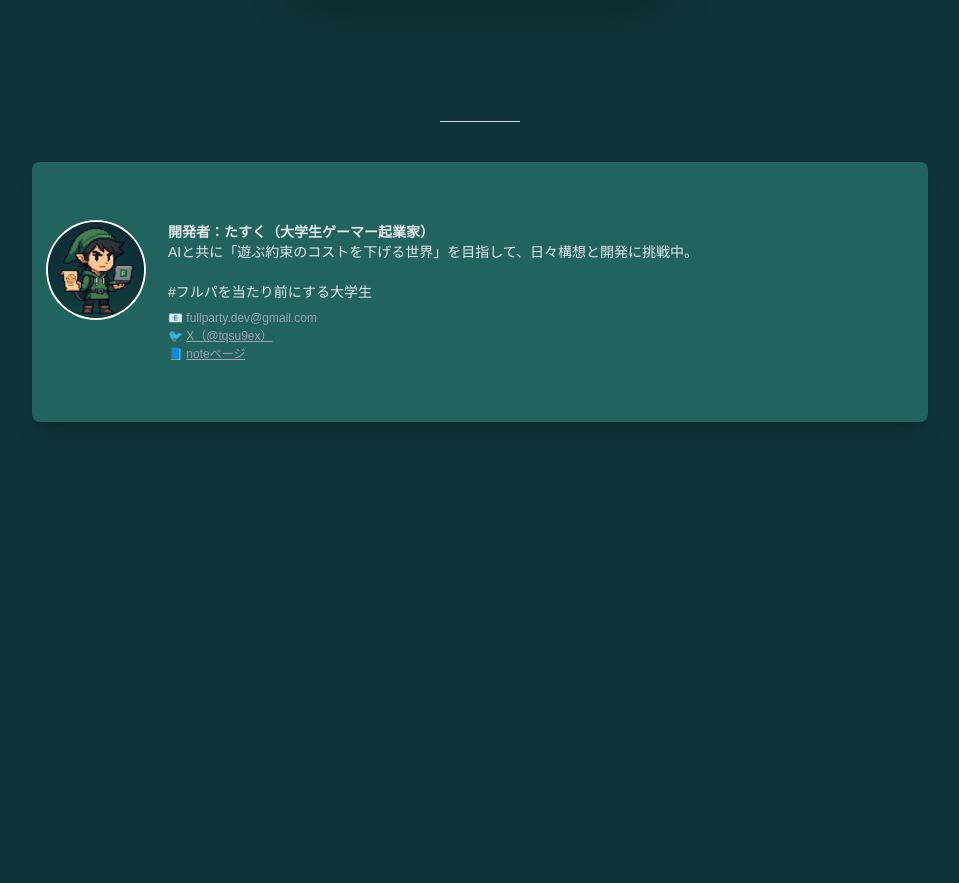
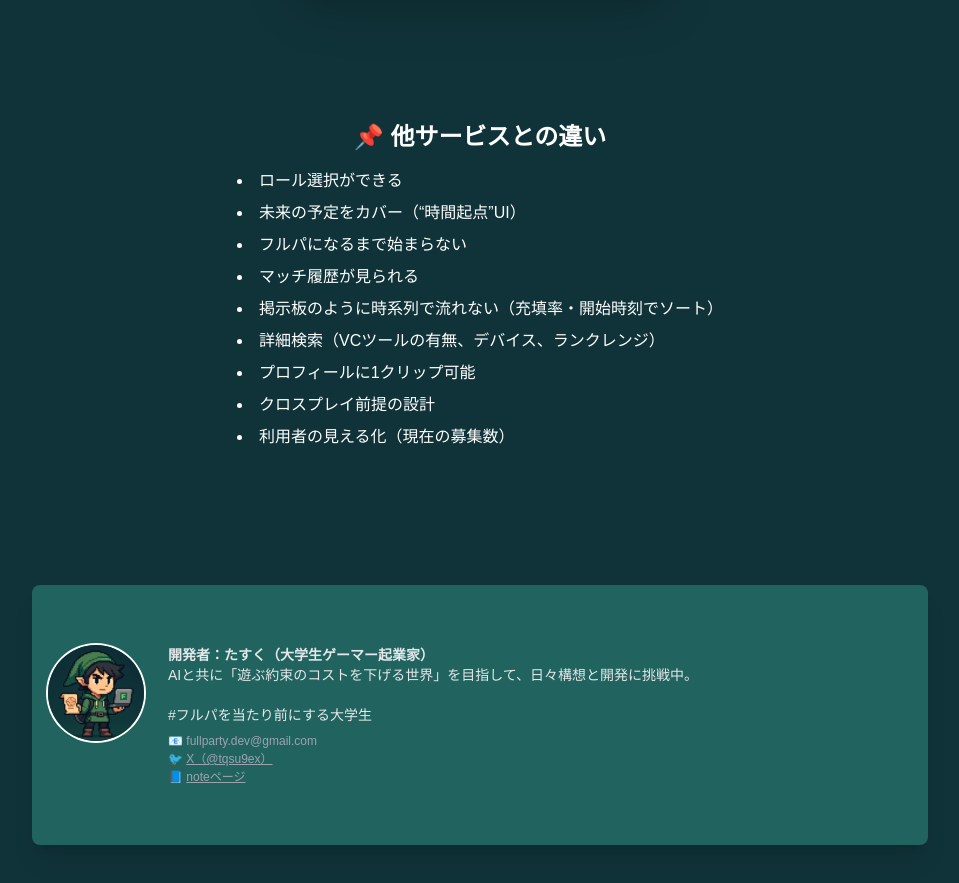
Before and after one commit to fullparty-dev/fullparty_app, a Next.js app: page / in a window 1280 px wide. Shown: the part 1760-2643 px from the top of the page, without its empty margins (160-1119 px from the left). Before the commit the page ends 2246 px from the top, so only its background shows below. Built offline with nearby package versions, Linux system fonts and the light colour scheme.

Commit message:
fix: 📌差別化ポイント下に余白を追加して視認性を改善

```diff
--- a/src/app/page.js
+++ b/src/app/page.js
@@ -61,9 +61,24 @@ export default function Home() {
       <br />
       <br />
 
-      <hr className="w-20 border-gray-300" />
+      {/* 差別化ポイントセクション */}
+      <section className="mt-24 text-white text-center max-w-3xl space-y-4">
+        <h2 className="text-2xl font-semibold">📌 他サービスとの違い</h2>
+        <ul className="text-left text-sm sm:text-base leading-relaxed space-y-2 list-disc list-inside">
+          <li>ロール選択ができる</li>
+          <li>未来の予定をカバー（“時間起点”UI）</li>
+          <li>フルパになるまで始まらない</li>
+          <li>マッチ履歴が見られる</li>
+          <li>掲示板のように時系列で流れない（充填率・開始時刻でソート）</li>
+          <li>詳細検索（VCツールの有無、デバイス、ランクレンジ）</li>
+          <li>プロフィールに1クリップ可能</li>
+          <li>クロスプレイ前提の設計</li>
+          <li>利用者の見える化（現在の募集数）</li>
+        </ul>
+        <div className="h-20" />
+      </section>
 
-      <footer className="mt-24 w-full flex justify-center">
+      <footer className="mt-25 w-full flex justify-center">
         <section className="text-sm text-gray-200 w-full max-w-4xl px-4 py-[60px] rounded-lg bg-[#21645f] shadow-xl">
           <div className="flex flex-col md:flex-row items-start gap-6">
             <img
```
